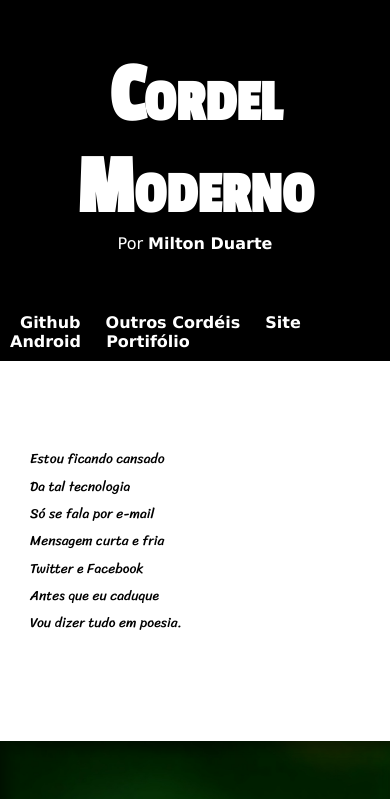
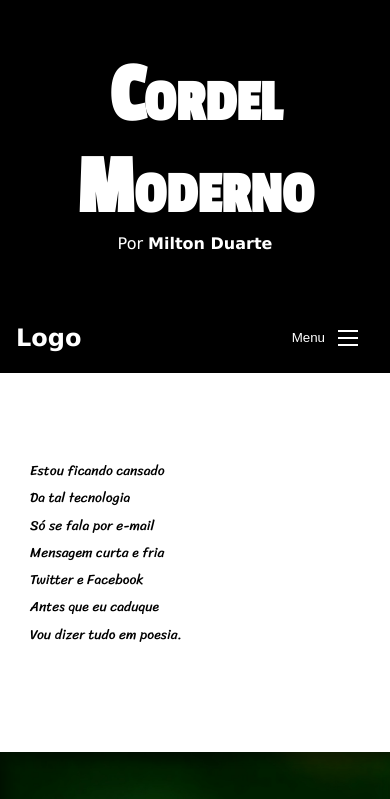
Before and after one commit to zIthalo/projeto-cordel, a plain HTML site: page index.html in a window 390 px wide. Shown: the top 799 px of the page. Drawn offline with Linux system fonts and the light colour scheme.

Commit message:
novos estilos para a página

```diff
--- a/estilo/style.css
+++ b/estilo/style.css
@@ -28,32 +28,12 @@ html, body{
     background-color: darkgray;
     font-family: var(--fonte1);
 }
-
 header{
     background-color: black;
     color: white;
     text-align: center;
 }
 
-nav{
-    background-color: black;
-    padding: 10px;
-    box-shadow: 0px 0px 5px rgba(0, 0, 0, 0.263);
-}
-
-nav > a{
-    text-decoration: none;
-    color: white;
-    padding: 10px;
-    font-weight: bolder;
-    transition-duration: .3s;
-}
-
-nav > a:hover{
-    border-radius: 5px;
-    background-color: wheat;
-    color: black;
-}
 
 header > h1{
     padding-top:50px;
@@ -80,6 +60,63 @@ header a:hover, footer a:hover{
     color: black;
     border-radius: 5px;
 }
+/*burguer menu ↓*/
+a{
+    text-decoration: none;
+    color: white;
+    transition: .3s;
+}
+a:hover{
+    background-color: darkolivegreen;
+    border-radius: .3rem;
+}
+#logo{
+    font-size: 1.5rem;
+    font-weight: bold;
+}
+#header{
+    display: flex;
+    background-color: black;
+    box-sizing: border-box;
+    height: 4.35rem;
+    padding: 1rem;
+    align-items: center;
+    justify-content: space-between;
+}
+
+#menu{
+    display: flex;
+    list-style-type: none;
+    gap: .5rem;
+    font-weight: bold;
+}
+
+#menu a{
+    padding: .5rem;
+    display: block;
+}
+#btn-mobile{
+    display: none;
+}
+/* nav{
+    background-color: black;
+    padding: 10px;
+    box-shadow: 0px 0px 5px rgba(0, 0, 0, 0.263);
+}
+
+nav > a{
+    text-decoration: none;
+    color: white;
+    padding: 10px;
+    font-weight: bolder;
+    transition-duration: .3s;
+}
+
+nav > a:hover{
+    border-radius: 5px;
+    background-color: wheat;
+    color: black;
+} */
 
 section{
     padding-top: 10vh;
@@ -128,3 +165,56 @@ footer{
     text-align: center;
     padding: 10px;
 }
+
+@media (max-width: 600px){
+    #menu{
+        display: block;
+        position: absolute;
+        width: 100%;
+        top: 69px;
+        right: 0px;
+        background: #e7e7e7;
+        height: 0;
+        transition: .6s;
+        z-index: 100;
+        visibility: hidden;
+        overflow-y: hidden;
+    }
+    #nav.active #menu{
+        visibility: visible;
+        overflow-y: auto ;
+        height: calc(100vh - 70px);
+    }
+    #menu a{
+        padding: 1rem 0;
+        margin: 0 1rem;
+        border-bottom: 2px solid rgba(0, 0, 0, 0.247);
+    }
+    #btn-mobile{
+        color: white;
+        display: flex;
+        padding: .5rem 1rem;
+        border: none;
+        background: none;
+        cursor: pointer;
+        gap: .5rem;
+    }
+    #burguer{
+        margin-left: 5px;
+        border-top: 2px solid;
+        width: 20px;
+        display: block;
+    }
+    #burguer::after, #burguer::before{
+        content: '';
+        display: block;
+        width: 20px;
+        height: 2px;
+        background: currentColor;
+        margin-top: 5px;
+        transition: .3s;
+        position: relative;
+    }
+
+
+}
--- a/index.html
+++ b/index.html
@@ -15,12 +15,17 @@
 
 
     </header>
-    <nav>
-        <a href="https://github.com/zIthalo" target="_blank" rel="external">Github</a>
-        <a href="#" target="_self">Outros Cordéis</a>
-        <a href="https://zithalo.github.io/html-css-gg/challenges/modulo2/des10/android.html" target="_blank" rel="external">Site Android</a>
-        <a href="https://zithalo.github.io/projeto-social/">Portifólio</a>
-    </nav>
+    <div id="header">
+        <a href="#" id="logo">Logo</a>
+        <nav id="nav">
+            <button id="btn-mobile">Menu <span id="burguer"></span></button>
+            <ul id="menu" role="menu">
+                <li><a href="https://github.com/zIthalo" target="_blank" rel="external">Github</a></li>
+                <li><a href="https://zithalo.github.io/html-css-gg/challenges/modulo2/des10/android.html" target="_blank" rel="external">Site Android</a></li>
+                <a href="https://zithalo.github.io/projeto-social/" target="_blank" rel="external">Portifólio</a>
+            </ul>
+        </nav>
+    </div>
 
 <section class="normal">
     <p>
@@ -108,8 +113,9 @@
     Deixe que Deus interprete. <br>
 </p>
 </section>
-</body>
 <footer>
     Site criado por <a href="https://github.com/zIthalo" target="_blank" rel="external">Ithalo Willian</a>
 </footer>
+<script src="js/script.js"></script>
+</body>
 </html>
```
Also changed, not shown: js/script.js (added).
